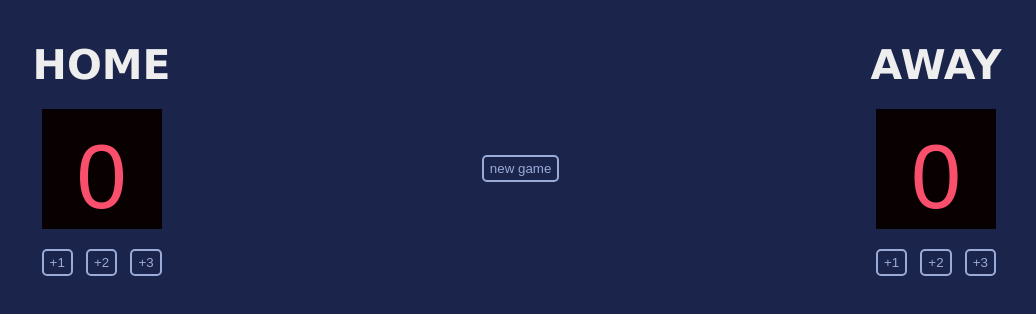
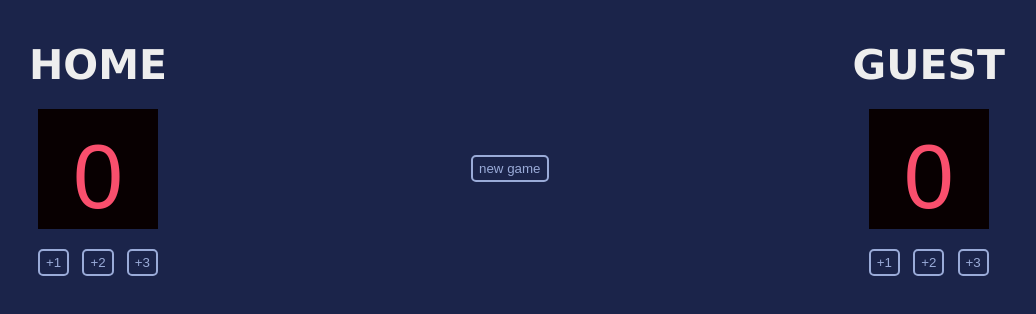
Before and after one commit to Inferknite/scoreboard-scrimba-project, a plain HTML site: page index.html in a window 1280 px wide. Shown: the whole page, without its empty margins (123-1159 px from the left). Drawn offline with Linux system fonts and the light colour scheme; a web font is replaced by a local one.

Commit message:
update team title
change from 'Away' to 'Guest'

```diff
--- a/index.html
+++ b/index.html
@@ -28,7 +28,7 @@
             </div>
 
             <div class="vertical-container">
-                <h3 class = "team-title">AWAY</h3>
+                <h3 class = "team-title">GUEST</h3>
 
                 <div class = "score-board">
                     <h3 class = "score" id="guest-score">0</h3>
```
